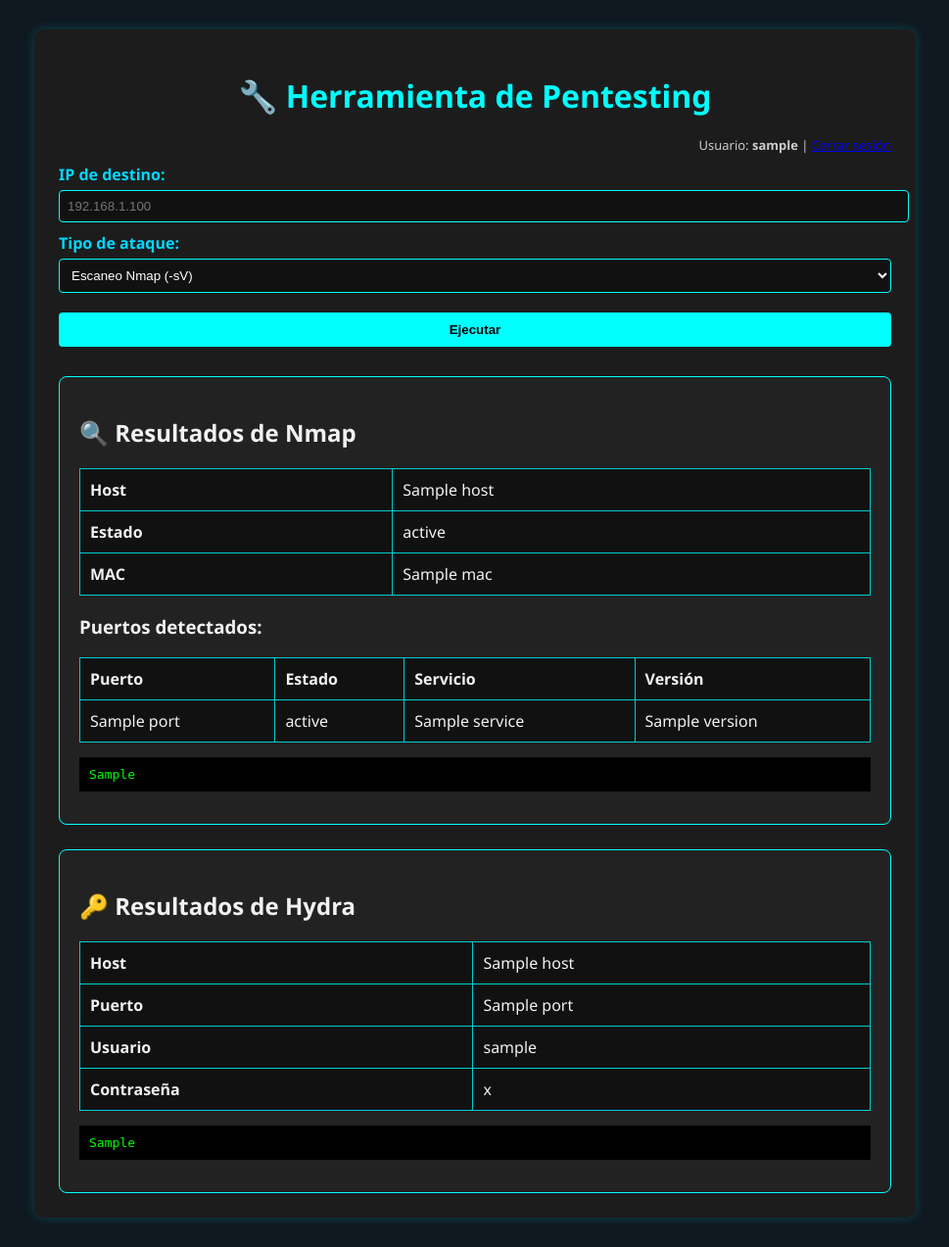
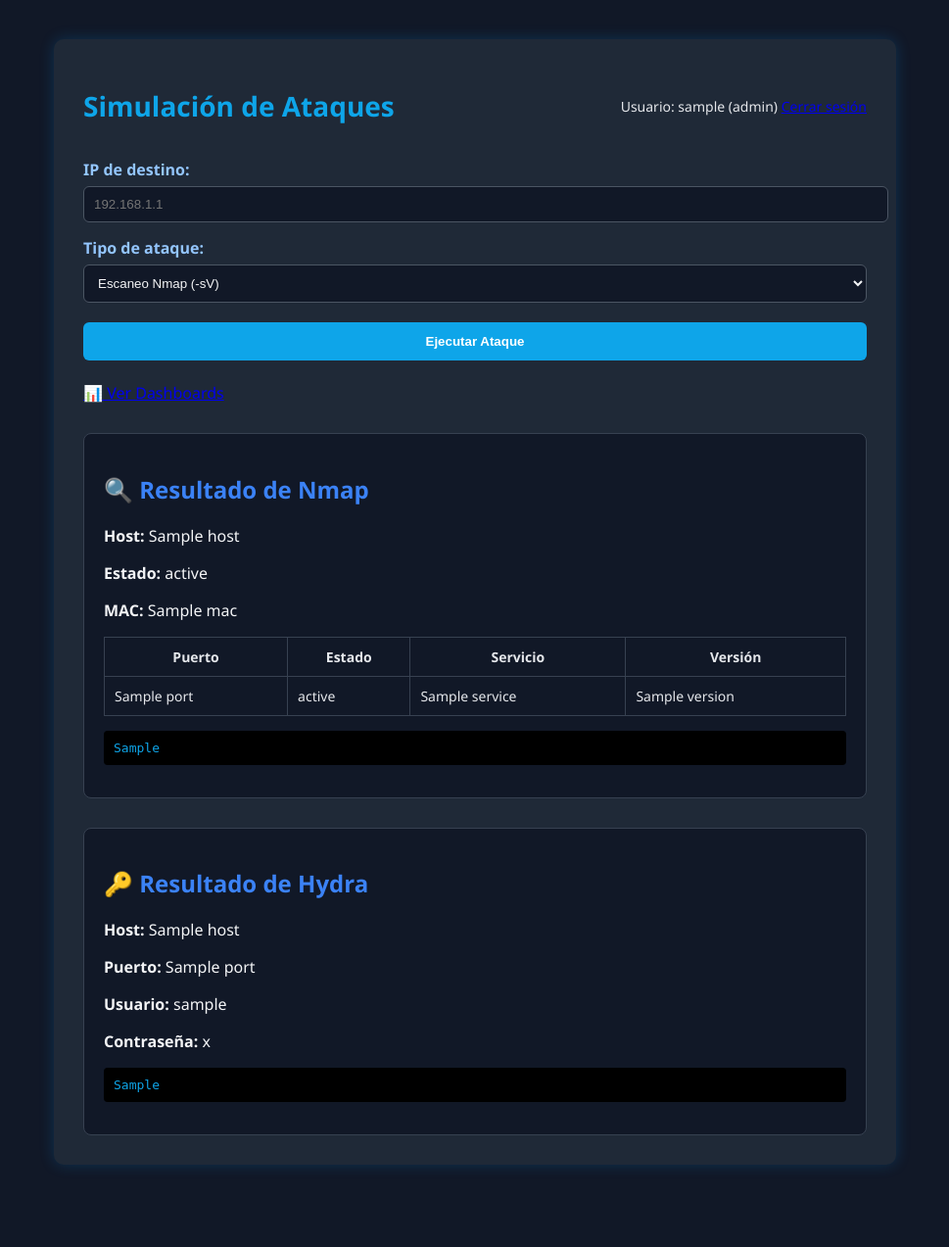
Before and after one commit to vgonsie/Proyecto-ASIR2, a Flask app: template flask-app/templates/index.html in a window 1280 px wide. Shown: the whole page at 98% size, without its empty margins (155-1124 px from the left). After the commit the page ends 1193 px from the top, so only its background shows below. Run offline with Flask 2, Linux system fonts and the light colour scheme; the template is opened without the code that fills it: most values are stand-ins (such as "Sample title", 1, 10 or a date in 2020).

Commit message:
Add files via upload

```diff
--- a/flask-app/app.py
+++ b/flask-app/app.py
@@ -43,7 +43,7 @@
     msg = MIMEMultipart()
     msg['From'] = EMAIL_FROM
     msg['To'] = EMAIL_TO
-    msg['Subject'] = f"[ALERTA] Nuevo ataque iniciado"
+    msg['Subject'] = f"[ALERTA] Ataque iniciado"
     body = f"""
     <p>El usuario <strong>{current_user.username}</strong> ha iniciado un ataque <b>{tipo}</b> contra la IP <b>{ip}</b>.</p>
     <p>Fecha y hora: {datetime.now()}</p>
@@ -192,8 +192,22 @@
         role=current_user.role,
         result=result,
         hydra_result=hydra_result,
-        diccionarios=obtener_diccionarios(),
+        diccionarios=obtener_diccionarios()
     )
+
+@app.route("/dashboards")
+@login_required
+def dashboards():
+    return render_template("grafana.html")
+
+@app.route("/grafana_proxy/<dashboard>")
+@login_required
+def grafana_proxy(dashboard):
+    if dashboard == "hydra":
+        return redirect("http://localhost:3000/d/hydra/hydra-dashboard?orgId=1")
+    elif dashboard == "nmap":
+        return redirect("http://localhost:3000/d/nmap/nmap-dashboard?orgId=1")
+    return "Dashboard no encontrado", 404
 
 if __name__ == "__main__":
     app.run(debug=True)
--- a/flask-app/static/styles.css
+++ b/flask-app/static/styles.css
@@ -1,152 +1,164 @@
-/* static/styles.css */
+/* styles.css - Estilo profesional con azul eléctrico */
 
 body {
     font-family: 'Segoe UI', Tahoma, Geneva, Verdana, sans-serif;
-    background: #101820;
-    color: #f1f1f1;
+    background-color: #111827;
+    color: #f3f4f6;
     margin: 0;
     padding: 0;
 }
 
 .container {
-    max-width: 850px;
-    margin: 30px auto;
-    background: #1c1c1c;
-    padding: 25px;
+    width: 90%;
+    max-width: 800px;
+    margin: 40px auto;
+    background-color: #1f2937;
+    padding: 30px;
     border-radius: 10px;
-    box-shadow: 0 0 12px rgba(0, 255, 255, 0.2);
+    box-shadow: 0 0 15px rgba(0, 153, 255, 0.2);
+}
+
+header {
+    display: flex;
+    justify-content: space-between;
+    align-items: center;
 }
 
 header h1 {
-    text-align: center;
+    font-size: 28px;
+    color: #0ea5e9;
     margin-bottom: 20px;
-    color: #00ffff;
 }
 
 .user-info {
-    text-align: right;
-    font-size: 13px;
-    color: #ccc;
-}
-
-form {
-    margin-bottom: 30px;
+    font-size: 14px;
+    color: #e5e7eb;
 }
 
 label {
     display: block;
-    margin-top: 10px;
+    margin-top: 15px;
     font-weight: bold;
-    color: #00d9ff;
+    color: #93c5fd;
 }
 
-input[type="text"], input[type="password"], select {
+input[type="text"],
+input[type="password"],
+input[type="number"],
+select {
     width: 100%;
-    padding: 8px;
-    margin-top: 5px;
-    border: 1px solid #00ffff;
-    border-radius: 4px;
-    background: #111;
-    color: #fff;
+    padding: 10px;
+    margin-top: 6px;
+    border: 1px solid #4b5563;
+    border-radius: 6px;
+    background-color: #111827;
+    color: #f3f4f6;
+    transition: 0.3s;
 }
 
+input:focus, select:focus {
+    border-color: #0ea5e9;
+    outline: none;
+}
+
+button.login-btn,
+.toggle-btn,
 button {
     margin-top: 20px;
+    padding: 12px;
+    background-color: #0ea5e9;
+    color: white;
+    border: none;
+    border-radius: 6px;
+    cursor: pointer;
+    font-weight: bold;
+    transition: background-color 0.3s;
+    width: 100%;
+}
+
+button:hover {
+    background-color: #0284c7;
+}
+
+.message-box,
+.success {
+    background-color: #1e40af;
+    color: #dbeafe;
+    padding: 12px;
+    border-left: 5px solid #3b82f6;
+    border-radius: 6px;
+    margin-bottom: 20px;
+}
+
+.error {
+    background-color: #7f1d1d;
+    color: #fee2e2;
+    padding: 12px;
+    border-left: 5px solid #dc2626;
+    border-radius: 6px;
+    margin-bottom: 20px;
+}
+
+.result-section {
+    margin-top: 30px;
+    padding: 20px;
+    background-color: #111827;
+    border: 1px solid #374151;
+    border-radius: 8px;
+}
+
+.ports-table,
+.creds-table,
+.info-table {
+    width: 100%;
+    border-collapse: collapse;
+    margin-top: 10px;
+    font-size: 14px;
+}
+
+.ports-table th,
+.ports-table td,
+.creds-table th,
+.creds-table td,
+.info-table th,
+.info-table td {
     padding: 10px;
-    background-color: #00ffff;
-    color: #000;
-    border: none;
+    border: 1px solid #374151;
+    color: #e5e7eb;
+}
+
+.state-open {
+    color: #22c55e;
+}
+.state-closed {
+    color: #ef4444;
+}
+
+.raw-output {
+    background-color: #000000;
+    color: #0ea5e9;
+    padding: 10px;
+    font-family: monospace;
+    font-size: 13px;
     border-radius: 4px;
-    cursor: pointer;
-    width: 100%;
+    overflow-x: auto;
+    margin-top: 15px;
+}
+
+.back-btn {
+    color: #0ea5e9;
+    text-decoration: none;
     font-weight: bold;
 }
 
-button:hover {
-    background-color: #00c0c0;
+.back-btn:hover {
+    text-decoration: underline;
 }
 
-.message-box {
-    background-color: #0077cc;
-    color: white;
-    padding: 10px;
-    border-left: 4px solid #00ffff;
-    border-radius: 5px;
-    margin-top: 20px;
+h2, h3 {
+    color: #3b82f6;
 }
 
-.result-section {
-    background: #222;
-    padding: 20px;
-    border-radius: 8px;
-    margin-top: 25px;
-    border: 1px solid #00ffff;
+pre {
+    white-space: pre-wrap;
 }
-
-table {
-    width: 100%;
-    border-collapse: collapse;
-    margin-top: 10px;
-    background: #111;
-}
-
-th, td {
-    padding: 10px;
-    border: 1px solid #00cccc;
-    text-align: left;
-}
-
-.state-open {
-    color: #00ff99;
-}
-.state-closed {
-    color: #ff4d4d;
-}
-
-.error {
-    background: #660000;
-    color: #fff;
-    padding: 10px;
-    border-left: 5px solid red;
-    margin-top: 10px;
-    border-radius: 5px;
-}
-
-pre.raw-output {
-    background: #000;
-    color: #0f0;
-    padding: 10px;
-    font-size: 13px;
-    margin-top: 15px;
-    overflow-x: auto;
-}
-
-.login-container {
-    max-width: 400px;
-    margin: 80px auto;
-    background: #1c1c1c;
-    padding: 25px;
-    border-radius: 10px;
-    box-shadow: 0 0 10px rgba(0, 255, 255, 0.3);
-    text-align: center;
-}
-
-.login-container h1 {
-    color: #00ffff;
-    margin-bottom: 20px;
-}
-
-.login-container form {
-    text-align: left;
-}
-
-.login-container select,
-.login-container input {
-    background: #111;
-    color: #fff;
-    border: 1px solid #00ffff;
-    padding: 8px;
-    margin-bottom: 15px;
-    width: 100%;
-    border-radius: 4px;
-}
--- a/flask-app/templates/grafana.html
+++ b/flask-app/templates/grafana.html
@@ -1,3 +1,4 @@
+<!-- templates/grafana.html -->
 <!DOCTYPE html>
 <html lang="es">
 <head>
@@ -8,7 +9,7 @@
 <body>
     <div class="container">
         <header>
-            <h1>Análisis Profesionales</h1>
+            <h1>📊 Dashboards de Grafana</h1>
             <a href="{{ url_for('index') }}" class="back-btn">← Volver</a>
         </header>
 
--- a/flask-app/templates/index.html
+++ b/flask-app/templates/index.html
@@ -2,16 +2,16 @@
 <html lang="es">
 <head>
     <meta charset="UTF-8">
-    <title>Panel de Ataques</title>
+    <title>Herramienta de Pentesting</title>
     <link rel="stylesheet" href="{{ url_for('static', filename='styles.css') }}">
 </head>
 <body>
 <div class="container">
     <header>
-            <h1>🔧 Herramienta de Pentesting</h1>
+        <h1>Simulación de Ataques</h1>
         <div class="user-info">
-                Usuario: <strong>{{ username }}</strong> |
-                <a href="{{ url_for('logout') }}">Cerrar sesión</a>
+            <span>Usuario: {{ username }} ({{ role }})</span>
+            <a href="{{ url_for('logout') }}" class="logout-btn">Cerrar sesión</a>
         </div>
     </header>
 
@@ -21,64 +21,71 @@
 
     <form method="POST">
         <label for="ip">IP de destino:</label>
-            <input type="text" name="ip" required placeholder="192.168.1.100">
+        <input type="text" id="ip" name="ip" placeholder="192.168.1.1" required>
 
         <label for="tipo_ataque">Tipo de ataque:</label>
-            <select name="tipo_ataque" required>
+        <select name="tipo_ataque" id="tipo_ataque" required>
+            {% if role == 'admin' %}
                 <option value="nmap">Escaneo Nmap (-sV)</option>
-                {% if role == 'admin' %}
                 <option value="hydra">Ataque Hydra</option>
+                <option value="syn_flood">DoS SYN Flood</option>
+                <option value="sniff">Sniffing Pasivo</option>
+                <option value="ssh_ip_a">SSH + 'ip a'</option>
+            {% else %}
+                <option value="nmap">Escaneo Nmap (-sV)</option>
+                <option value="ssh_ip_a">SSH + 'ip a'</option>
             {% endif %}
         </select>
 
-            {% if role == 'admin' %}
-            <div id="hydra-fields">
+        <!-- Campos específicos de Hydra -->
+        <div id="hydra-fields" style="display:none;">
             <label for="diccionario">Diccionario:</label>
-                <select name="diccionario">
+            <select name="diccionario" required>
                 {% for d in diccionarios %}
                 <option value="{{ d }}">{{ d }}</option>
                 {% endfor %}
             </select>
+
             <label for="usuario">Usuario:</label>
             <input type="text" name="usuario" value="debian" required>
+
             <label for="protocolo">Protocolo:</label>
-                <select name="protocolo">
+            <select name="protocolo" required>
                 <option value="ssh">SSH</option>
                 <option value="ftp">FTP</option>
                 <option value="http">HTTP</option>
             </select>
         </div>
-            {% endif %}
 
-            <button type="submit">Ejecutar</button>
+        <button type="submit" class="login-btn">Ejecutar Ataque</button>
     </form>
+
+    <br>
+    <a href="{{ url_for('dashboards') }}" class="dashboard-btn">📊 Ver Dashboards</a>
 
     {% if result %}
     <div class="result-section">
-            <h2>🔍 Resultados de Nmap</h2>
+        <h2>🔍 Resultado de Nmap</h2>
         {% if result.error %}
         <div class="error">{{ result.error }}</div>
         {% else %}
-                <table class="info-table">
-                    <tr><th>Host</th><td>{{ result.host }}</td></tr>
-                    <tr><th>Estado</th><td>{{ result.status }}</td></tr>
-                    {% if result.mac %}<tr><th>MAC</th><td>{{ result.mac }}</td></tr>{% endif %}
-                </table>
+        <p><strong>Host:</strong> {{ result.host }}</p>
+        <p><strong>Estado:</strong> {{ result.status }}</p>
+        {% if result.mac %}<p><strong>MAC:</strong> {{ result.mac }}</p>{% endif %}
         {% if result.ports %}
-                    <h3>Puertos detectados:</h3>
         <table class="ports-table">
-                        <tr><th>Puerto</th><th>Estado</th><th>Servicio</th><th>Versión</th></tr>
-                        {% for p in result.ports %}
             <tr>
-                            <td>{{ p.port }}</td>
-                            <td class="state-{{ p.state }}">{{ p.state }}</td>
-                            <td>{{ p.service }}</td>
-                            <td>{{ p.version }}</td>
+                <th>Puerto</th><th>Estado</th><th>Servicio</th><th>Versión</th>
+            </tr>
+            {% for port in result.ports %}
+            <tr>
+                <td>{{ port.port }}</td>
+                <td class="state-{{ port.state }}">{{ port.state }}</td>
+                <td>{{ port.service }}</td>
+                <td>{{ port.version }}</td>
             </tr>
             {% endfor %}
         </table>
-                {% else %}
-                    <p>No se encontraron puertos abiertos.</p>
         {% endif %}
         <pre class="raw-output">{{ result.raw_output }}</pre>
         {% endif %}
@@ -87,20 +94,31 @@
 
     {% if hydra_result %}
     <div class="result-section">
-            <h2>🔑 Resultados de Hydra</h2>
+        <h2>🔑 Resultado de Hydra</h2>
         {% if hydra_result.error %}
         <div class="error">{{ hydra_result.error }}</div>
         {% else %}
-                <table class="creds-table">
-                    <tr><th>Host</th><td>{{ hydra_result.host }}</td></tr>
-                    <tr><th>Puerto</th><td>{{ hydra_result.port }}</td></tr>
-                    <tr><th>Usuario</th><td>{{ hydra_result.login }}</td></tr>
-                    <tr><th>Contraseña</th><td>{{ hydra_result.password }}</td></tr>
-                </table>
+        <p><strong>Host:</strong> {{ hydra_result.host }}</p>
+        <p><strong>Puerto:</strong> {{ hydra_result.port }}</p>
+        <p><strong>Usuario:</strong> {{ hydra_result.login }}</p>
+        <p><strong>Contraseña:</strong> {{ hydra_result.password }}</p>
         <pre class="raw-output">{{ hydra_result.raw_output }}</pre>
         {% endif %}
     </div>
     {% endif %}
 </div>
+
+<script>
+    const tipoAtaque = document.getElementById("tipo_ataque");
+    const hydraFields = document.getElementById("hydra-fields");
+
+    tipoAtaque.addEventListener("change", () => {
+        hydraFields.style.display = tipoAtaque.value === "hydra" ? "block" : "none";
+    });
+
+    document.addEventListener("DOMContentLoaded", () => {
+        hydraFields.style.display = tipoAtaque.value === "hydra" ? "block" : "none";
+    });
+</script>
 </body>
 </html>
```
Also changed, not shown: flask-app/templates/login.html (+20 -10 lines). Lines whose indentation alone changed are shown as unchanged.
